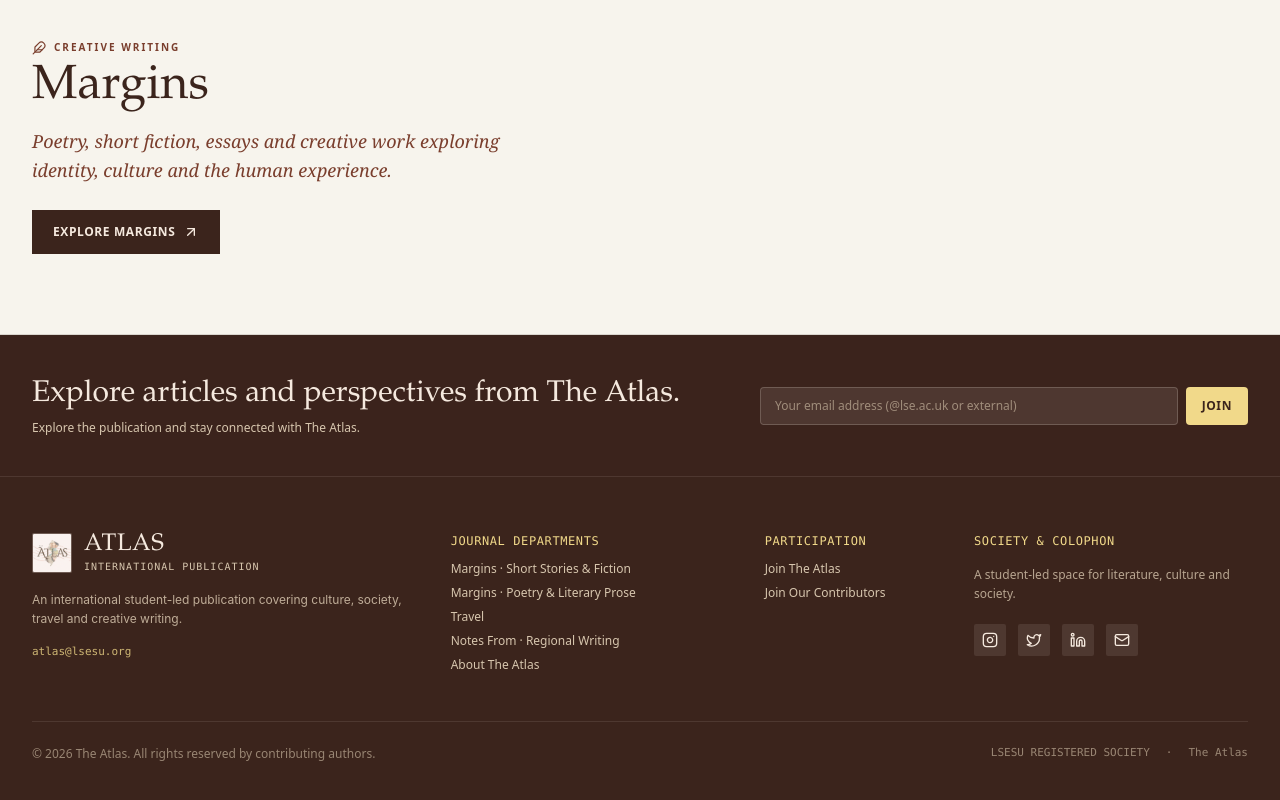
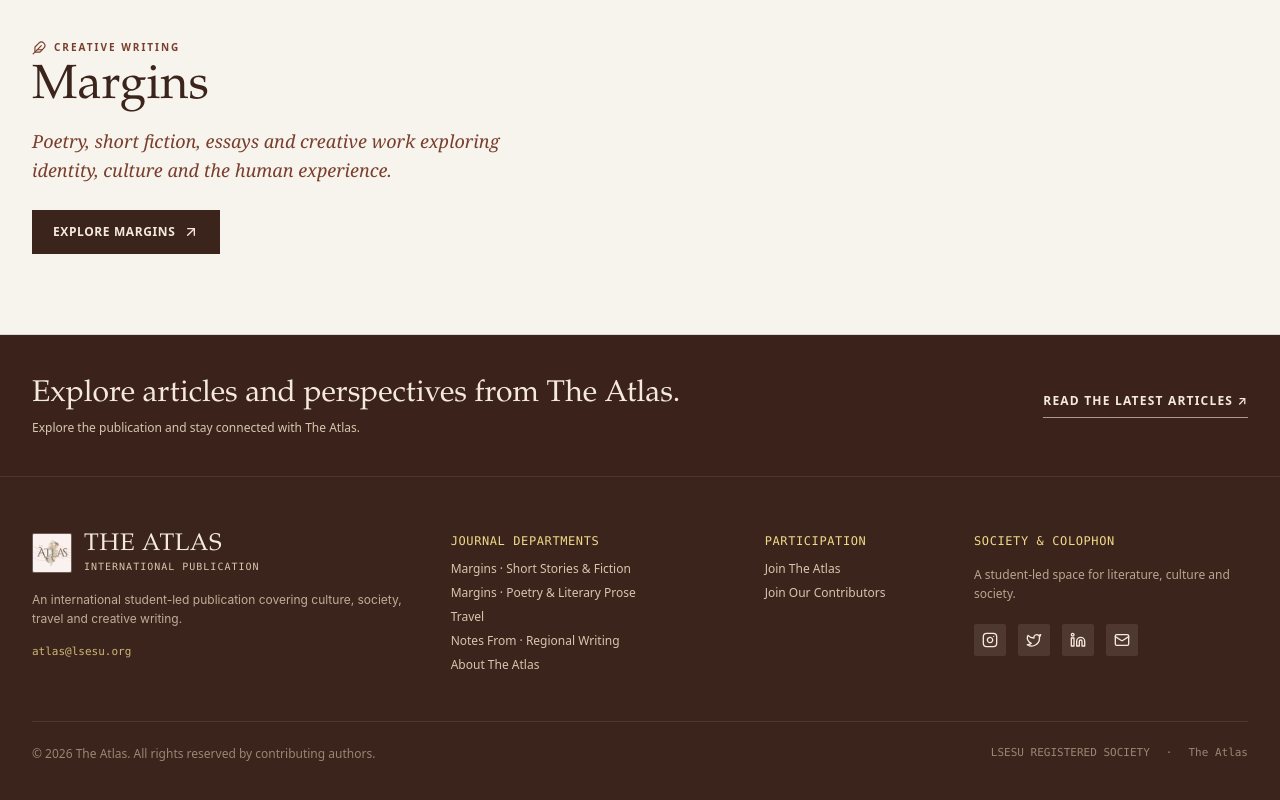
Before and after one commit to saman310808-netizen/Atlas-publication, a React (Vite) app: page / in a window 1280 px wide. Shown: the part 2681-3481 px from the top of the page. Built offline with nearby package versions, Linux system fonts and the light colour scheme.

Commit message:
Refine The Atlas magazine visual design: src/components/Footer.tsx

```diff
--- a/src/components/Footer.tsx
+++ b/src/components/Footer.tsx
@@ -1,5 +1,5 @@
-import React, { useState } from 'react';
-import { Mail, Instagram, Twitter, Linkedin, Check, ArrowUpRight, BookOpen } from 'lucide-react';
+import React from 'react';
+import { Mail, Instagram, Twitter, Linkedin } from 'lucide-react';
 import { AtlasLogo } from './AtlasLogo';
 import { logoImage } from '../data/mockContent';
 
@@ -9,17 +9,6 @@ interface FooterProps {
 }
 
 export const Footer: React.FC<FooterProps> = ({ onOpenContribute, onNavigate }) => {
-  const [newsletterEmail, setNewsletterEmail] = useState('');
-  const [subscribed, setSubscribed] = useState(false);
-
-  const handleSubscribe = (e: React.FormEvent) => {
-    e.preventDefault();
-    if (!newsletterEmail) return;
-    setSubscribed(true);
-    setNewsletterEmail('');
-    setTimeout(() => setSubscribed(false), 4000);
-  };
-
   return (
     <footer className="bg-[#3B241C] text-[#F5E9DE] border-t border-[#3B241C] relative overflow-hidden">
       {/* Top Footer Ribbon with Dispatch Signup */}
@@ -35,31 +24,7 @@ export const Footer: React.FC<FooterProps> = ({ onOpenContribute, onNavigate })
             </p>
           </div>
 
-          <div className="md:col-span-5">
-            {subscribed ? (
-              <div className="flex items-center gap-2 p-3 bg-[#6D2638]/40 border border-[#F1D98A]/30 rounded-sm text-xs text-[#F1D98A]">
-                <Check className="w-4 h-4 shrink-0" />
-                <span>You have been added to the The Atlas mailing list.</span>
-              </div>
-            ) : (
-              <form onSubmit={handleSubscribe} className="flex gap-2">
-                <input
-                  required
-                  type="email"
-                  value={newsletterEmail}
-                  onChange={(e) => setNewsletterEmail(e.target.value)}
-                  placeholder="Your email address (@lse.ac.uk or external)"
-                  className="w-full px-3.5 py-2.5 text-xs bg-[#F5E9DE]/10 border border-[#F5E9DE]/20 text-[#F5E9DE] placeholder:text-[#D7C6AE]/60 rounded-sm focus:outline-none focus:border-[#F1D98A]"
-                />
-                <button
-                  type="submit"
-                  className="px-4 py-2.5 text-xs font-semibold uppercase tracking-wider text-[#3B241C] bg-[#F1D98A] hover:bg-[#F5E9DE] rounded-sm transition-colors shrink-0"
-                >
-                  Join
-                </button>
-              </form>
-            )}
-          </div>
+          <div className="md:col-span-5 flex justify-start md:justify-end"><button type="button" onClick={() => onNavigate('notes-from')} className="border-b border-[#F5E9DE]/60 pb-2 text-xs font-semibold uppercase tracking-widest">Read the latest articles ↗</button></div>
         </div>
       </div>
 
@@ -77,9 +42,7 @@ export const Footer: React.FC<FooterProps> = ({ onOpenContribute, onNavigate })
                 />
               </div>
               <div className="flex flex-col">
-                <span className="font-editorial text-2xl font-medium tracking-wide text-[#F5E9DE] leading-none">
-                  ATLAS
-                </span>
+                <span className="font-editorial text-2xl font-medium tracking-wide text-[#F5E9DE] leading-none">THE ATLAS</span>
                 <span className="text-[10px] uppercase tracking-widest text-[#D7C6AE] mt-0.5 font-mono">
                   International Publication
                 </span>
```
